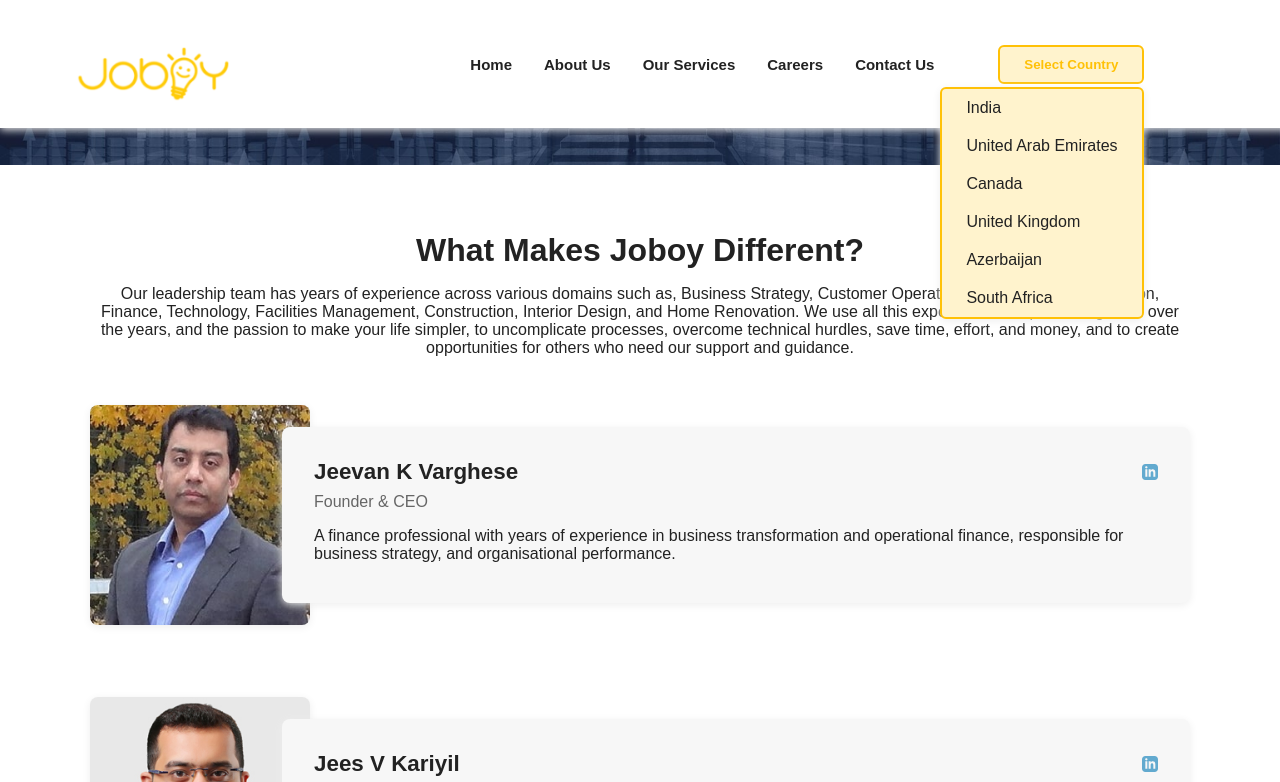
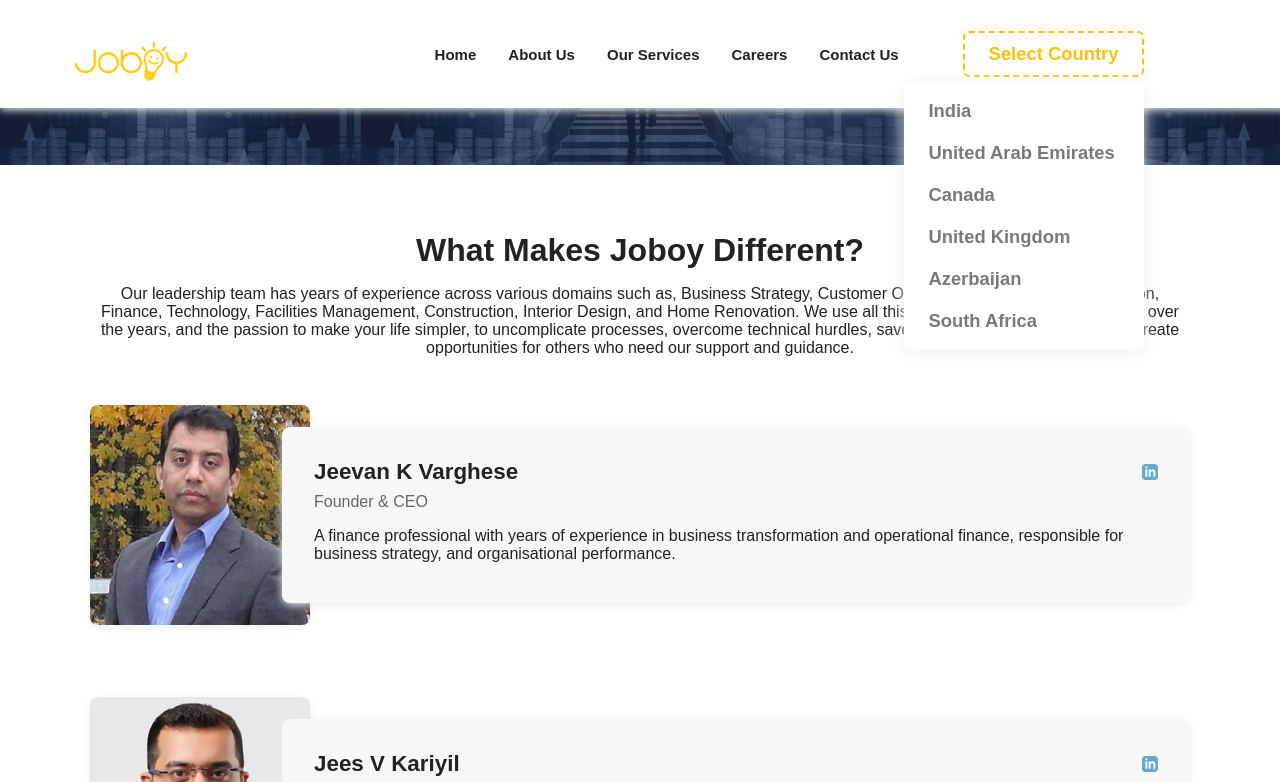
Before and after one commit to Suhana-MA/Joboy, a plain HTML site: page index.html in a window 1280 px wide. Both pictures are taken after a click on the button "Select Country". Shown: the top 782 px of the page. Drawn offline with Linux system fonts and the light colour scheme.

Commit message:
updated the css

```diff
--- a/style.css
+++ b/style.css
@@ -28,8 +28,8 @@ header {
     z-index: 100;
 }
 .logo {
-    height: 80px;
-    margin-right: 32px;
+    height: 60px;
+    margin-right: 40px;
 }
 nav {
     display: flex;
@@ -49,18 +49,18 @@ nav a:hover {
     color: #ffc107;
 }
 .country-btn {
-    background: #fff3cd;
+    background: #fff;
     color: #ffc107;
-    border: 2px solid #ffc107;
+    border: 2px dashed #ffc107;
     border-radius: 6px;
     padding: 10px 24px;
     font-weight: bold;
+    font-family: 'Poppins', Arial, sans-serif;
+    font-size: 1.15rem;
     cursor: pointer;
     margin-left: 16px;
-    user-select: none;
-    -webkit-user-select: none;
-    -moz-user-select: none;
-    -ms-user-select: none;
+    box-shadow: none;
+    outline: none;
 }
 .banner {
     width: 100%;
@@ -247,23 +247,25 @@ footer {
     top: 110%;
     left: auto;
     right: 0;
-    background: #fff3cd;
-    border: 2px solid #ffc107;
+    background: #fff;
     border-radius: 6px;
-    min-width: 200px;
+    min-width: 240px;
     z-index: 10;
-    box-shadow: 0 2px 8px #eee;
+    box-shadow: 0 2px 16px #eee;
+    border: none;
+    padding: 8px 0;
 }
 
 .dropdown-item {
     padding: 10px 24px;
-    color: #222;
+    color: #7a7a7a;
     cursor: pointer;
-    font-weight: 500;
-    user-select: none;
-    -webkit-user-select: none;
-    -moz-user-select: none;
-    -ms-user-select: none;
+    font-weight: 600;
+    font-family: 'Poppins', Arial, sans-serif;
+    font-size: 1.15rem;
+    background: none;
+    border: none;
+    transition: background 0.2s, color 0.2s;
 }
 
 .dropdown-item:hover {
@@ -276,14 +278,14 @@ footer {
     background: #555;
     color: #fff;
     display: flex;
-    align-items: center;
+    align-items: left;
     justify-content: center;
     padding: 32px 0 24px 0;
     gap: 32px;
     font-family: 'Poppins', Arial, sans-serif;
 }
 .expert-text {
-    font-size: 1.6rem;
+    font-size: 1.3rem;
     font-weight: 600;
     margin-right: 32px;
     line-height: 1.2;
```
